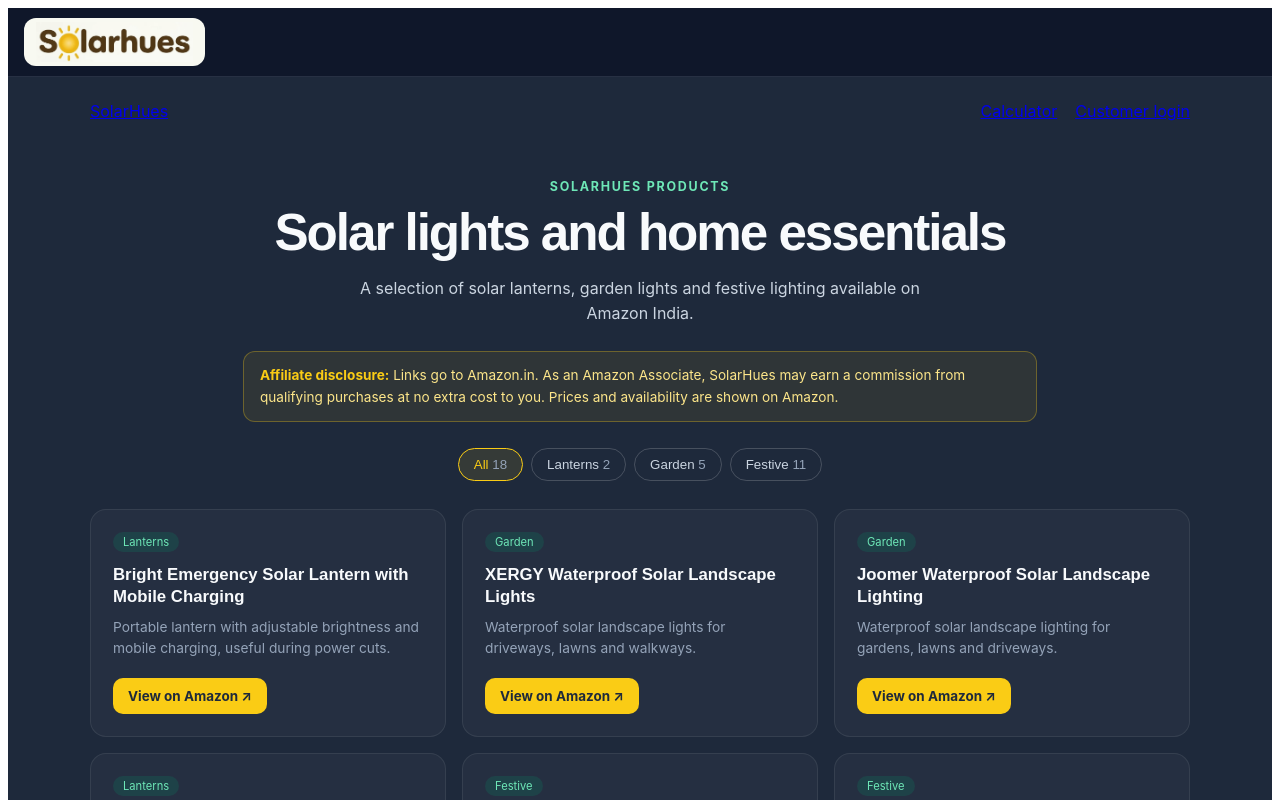
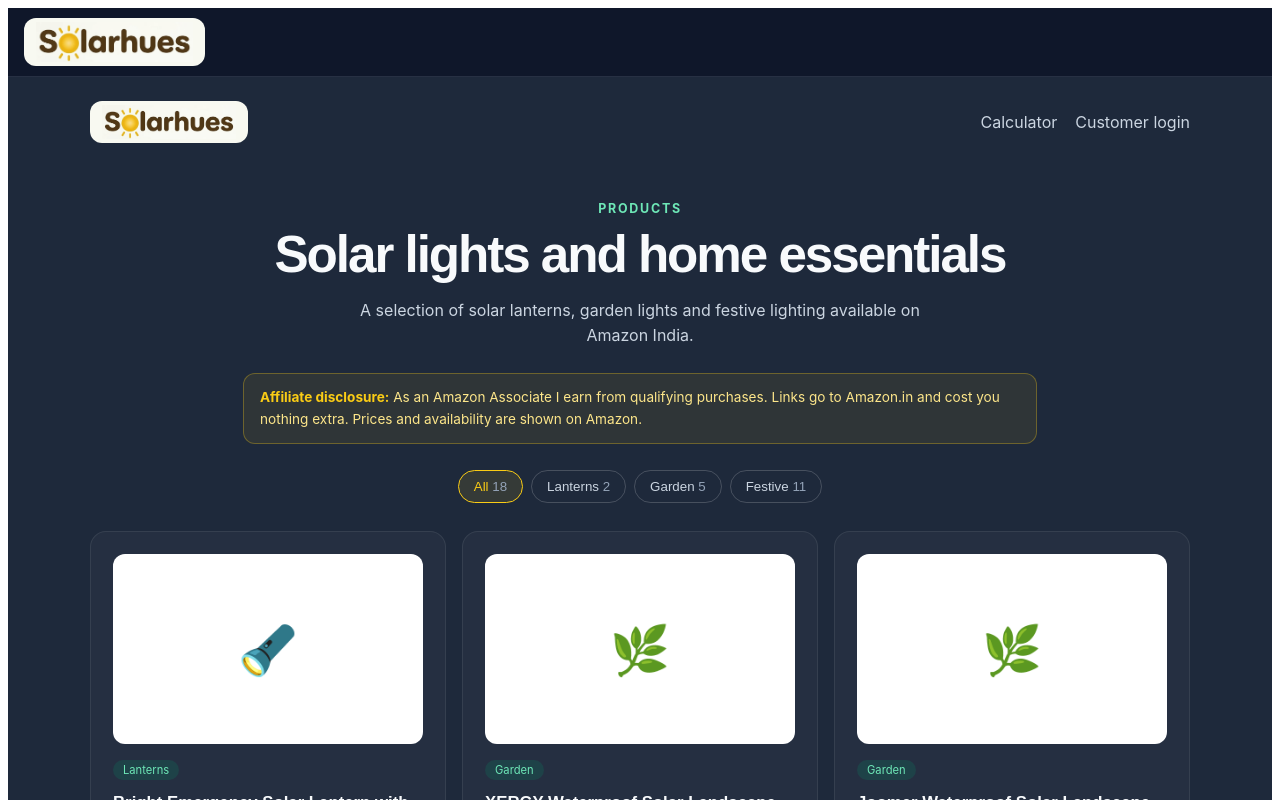
Before and after one commit to Solarhues/Solarhues-site, a Next.js app: page /products in a window 1280 px wide. Shown: the top 800 px of the page. Built offline with nearby package versions, Linux system fonts and the light colour scheme.

Commit message:
Integrate Logo component and modify text
Added Logo component and updated header and disclosure text.

```diff
--- a/app/products/page.js
+++ b/app/products/page.js
@@ -2,6 +2,7 @@
 
 import { useState } from "react";
 import Link from "next/link";
+import Logo from "../../components/Logo";
 
 const PRODUCTS = [
   { asin: "B07HMLQNJ3", title: "Bright Emergency Solar Lantern with Mobile Charging", category: "Lanterns", description: "Portable lantern with adjustable brightness and mobile charging, useful during power cuts." },
@@ -24,6 +25,11 @@
   { asin: "B09HQZ7G85", title: "Philips Flexishine Flexible Decoration Lights", category: "Festive", description: "Flexible Philips decoration lights for festivals and events." }
 ];
 
+// Paste image URLs from Amazon SiteStripe (Get Link -> Image), keyed by ASIN.
+// Example: B07HMLQNJ3: "https://...image-url-from-sitestripe...",
+const IMAGES = {};
+
+const CATEGORY_ICONS = { Lanterns: "🔦", Garden: "🌿", Festive: "✨" };
 const CATEGORIES = ["All", "Lanterns", "Garden", "Festive"];
 const amazonUrl = (asin) => `https://www.amazon.in/dp/${asin}?tag=solarhues-21`;
 
@@ -34,7 +40,7 @@
   return (
     <main className="products-page">
       <header className="products-header">
-        <Link href="/" className="brand">SolarHues</Link>
+        <Logo height={34} />
         <nav className="navigation">
           <Link href="/calculator">Calculator</Link>
           <Link href="/login">Customer login</Link>
@@ -42,22 +48,21 @@
       </header>
 
       <section className="intro">
-        <p className="eyebrow">SolarHues products</p>
+        <p className="eyebrow">Products</p>
         <h1>Solar lights and home essentials</h1>
         <p>A selection of solar lanterns, garden lights and festive lighting available on Amazon India.</p>
       </section>
 
-      <p className="disclosure"><strong>Affiliate disclosure:</strong> Links go to Amazon.in. As an Amazon Associate, SolarHues may earn a commission from qualifying purchases at no extra cost to you. Prices and availability are shown on Amazon.</p>
+      <p className="disclosure"><strong>Affiliate disclosure:</strong> As an Amazon Associate I earn from qualifying purchases. Links go to Amazon.in and cost you nothing extra. Prices and availability are shown on Amazon.</p>
 
-      <div className="filters" role="tablist" aria-label="Product categories">
+      <div className="filters" role="group" aria-label="Product categories">
         {CATEGORIES.map((item) => {
           const count = item === "All" ? PRODUCTS.length : PRODUCTS.filter((product) => product.category === item).length;
           return (
             <button
               key={item}
               type="button"
-              role="tab"
-              aria-selected={category === item}
+              aria-pressed={category === item}
               className={category === item ? "active" : ""}
               onClick={() => setCategory(item)}
             >
@@ -70,6 +75,19 @@
       <section className="grid" aria-label="Products">
         {visibleProducts.map((product) => (
           <article className="card" key={product.asin}>
+            <a
+              className="image-box"
+              href={amazonUrl(product.asin)}
+              target="_blank"
+              rel="sponsored noopener noreferrer"
+              aria-label={`View ${product.title} on Amazon`}
+            >
+              {IMAGES[product.asin] ? (
+                <img src={IMAGES[product.asin]} alt={product.title} loading="lazy" />
+              ) : (
+                <span className="placeholder" aria-hidden="true">{CATEGORY_ICONS[product.category]}</span>
+              )}
+            </a>
             <span className="category">{product.category}</span>
             <h2>{product.title}</h2>
             <p>{product.description}</p>
@@ -85,11 +103,10 @@
 
       <style jsx>{`
         .products-page { min-height: 100vh; padding: 24px 20px 56px; background: #1e293b; color: #f8fafc; font-family: Inter, sans-serif; }
-        .products-header { max-width: 1100px; margin: 0 auto 58px; display: flex; justify-content: space-between; align-items: center; gap: 20px; }
-        .brand { color: #fff; font: 700 1.2rem "Space Grotesk", sans-serif; text-decoration: none; }
+        .products-header { max-width: 1100px; margin: 0 auto 58px; display: flex; justify-content: space-between; align-items: center; gap: 20px; flex-wrap: wrap; }
         .navigation { display: flex; gap: 18px; }
-        .navigation a, .footer a { color: #cbd5e1; text-decoration: none; }
-        .navigation a:hover, .footer a:hover { color: #facc15; }
+        .navigation :global(a), .footer :global(a) { color: #cbd5e1; text-decoration: none; }
+        .navigation :global(a:hover), .footer :global(a:hover) { color: #facc15; }
         .intro { max-width: 760px; margin: 0 auto 24px; text-align: center; }
         .eyebrow { margin: 0 0 12px; color: #6ee7b7; font-size: .78rem; font-weight: 700; letter-spacing: .14em; text-transform: uppercase; }
         h1 { margin: 0; font: 700 clamp(2rem, 5vw, 3.2rem)/1.05 "Space Grotesk", sans-serif; letter-spacing: -.04em; }
@@ -103,6 +120,9 @@
         .grid { max-width: 1100px; margin: 0 auto; display: grid; grid-template-columns: repeat(3, minmax(0, 1fr)); gap: 16px; }
         .card { display: flex; flex-direction: column; padding: 22px; border: 1px solid rgba(255,255,255,.08); border-radius: 16px; background: rgba(255,255,255,.03); }
         .card:hover { border-color: rgba(5,150,105,.7); }
+        .image-box { display: flex; align-items: center; justify-content: center; height: 190px; margin-bottom: 16px; border-radius: 12px; background: #fff; overflow: hidden; text-decoration: none; }
+        .image-box img { width: 100%; height: 100%; object-fit: contain; padding: 8px; }
+        .placeholder { font-size: 3rem; }
         .category { align-self: flex-start; margin-bottom: 12px; padding: 3px 10px; border-radius: 999px; background: rgba(5,150,105,.18); color: #6ee7b7; font-size: .7rem; }
         h2 { margin: 0 0 9px; font: 600 1.05rem/1.3 "Space Grotesk", sans-serif; }
         .card p { flex: 1; margin: 0 0 18px; color: #94a3b8; font-size: .86rem; line-height: 1.55; }
```
